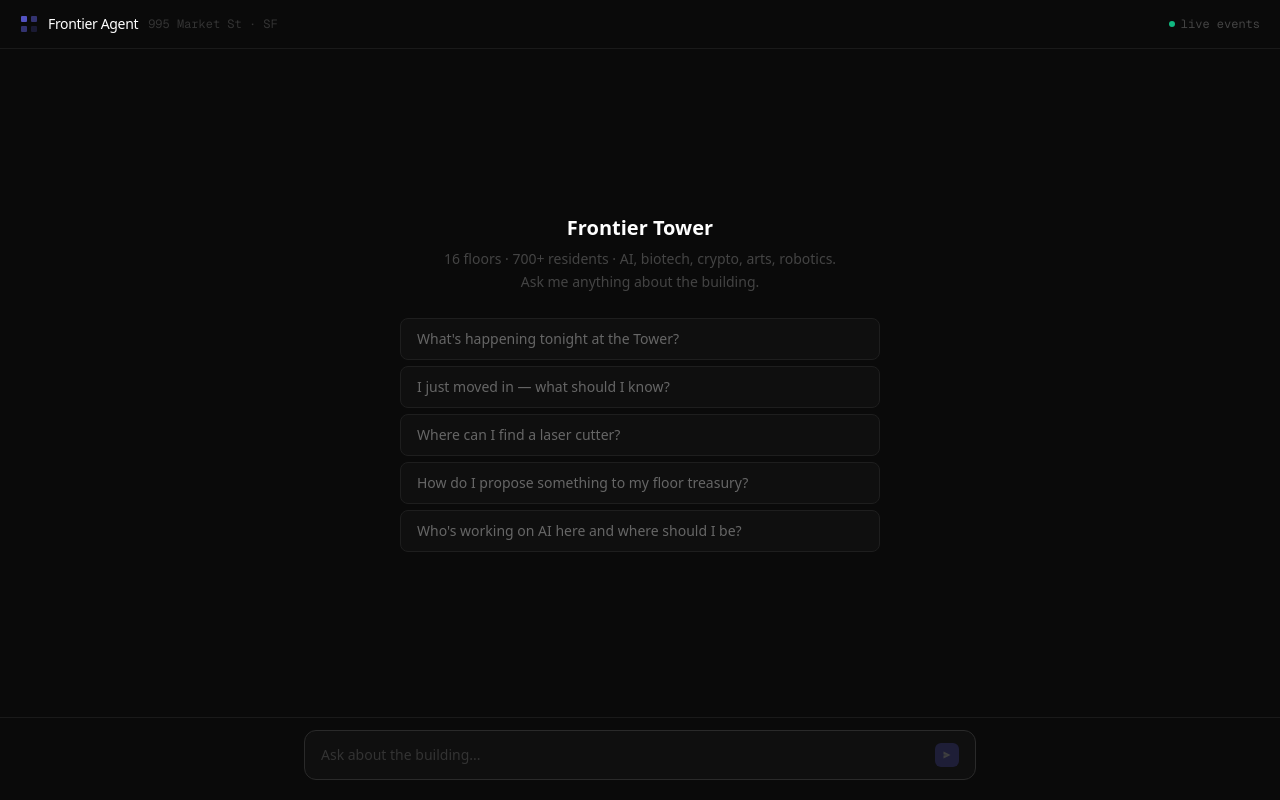
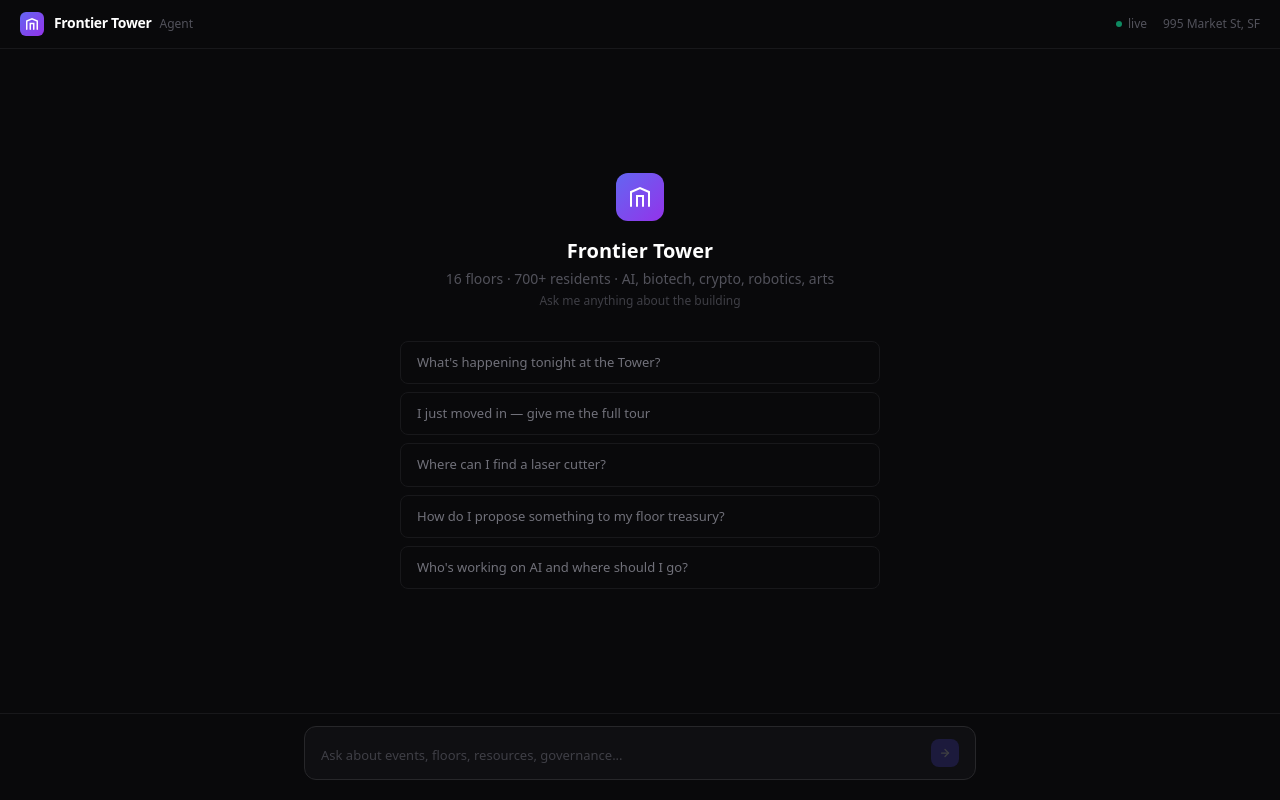
Before and after one commit to terencela/frontier-agent, a Next.js app: page / in a window 1280 px wide. Built offline with nearby package versions, Linux system fonts and the light colour scheme.

Commit message:
Add ElevenLabs voice TTS, upgrade to Claude Sonnet 4, improve UI and documentation

```diff
--- a/app/api/chat/route.ts
+++ b/app/api/chat/route.ts
@@ -5,19 +5,19 @@ import { SYSTEM_PROMPT } from "@/lib/frontier-data";
 export const runtime = "nodejs";
 export const maxDuration = 30;
 
+const client = new Anthropic();
+
 export async function POST(req: Request) {
-  const apiKey = process.env.ANTHROPIC_API_KEY;
-  if (!apiKey) return new Response("Missing ANTHROPIC_API_KEY", { status: 500 });
-
   const { messages } = await req.json();
   const events = await fetchFrontierTowerEvents();
-  const system = SYSTEM_PROMPT + `\n\nLIVE EVENTS:\n${formatEventsForPrompt(events)}`;
+  const system = SYSTEM_PROMPT + `\n\nLIVE EVENTS (fetched from lu.ma/frontiertower via Unbrowse):\n${formatEventsForPrompt(events)}`;
 
+  const encoder = new TextEncoder();
+  const readable = new ReadableStream({
+    async start(controller) {
       try {
-    const client = new Anthropic({ apiKey });
-    // Non-streaming first to debug
-    const response = await client.messages.create({
-      model: "claude-haiku-4-5-20251001",
+        const stream = await client.messages.stream({
+          model: "claude-sonnet-4-20250514",
           max_tokens: 1024,
           system,
           messages: messages.map((m: { role: string; content: string }) => ({
@@ -25,11 +25,18 @@ export async function POST(req: Request) {
             content: m.content,
           })),
         });
-    const text = response.content[0].type === "text" ? response.content[0].text : "";
-    return new Response(text, { headers: { "Content-Type": "text/plain; charset=utf-8" } });
-  } catch (err) {
-    const error = err as Error & { status?: number; error?: unknown };
-    const detail = JSON.stringify({ msg: error.message, status: error.status, error: error.error });
-    return new Response(`Debug: ${detail}`, { status: 500 });
+        for await (const chunk of stream) {
+          if (chunk.type === "content_block_delta" && chunk.delta.type === "text_delta") {
+            controller.enqueue(encoder.encode(chunk.delta.text));
           }
         }
+      } catch (err) {
+        controller.enqueue(encoder.encode(err instanceof Error ? err.message : String(err)));
+      } finally {
+        controller.close();
+      }
+    },
+  });
+
+  return new Response(readable, { headers: { "Content-Type": "text/plain; charset=utf-8" } });
+}
--- /dev/null
+++ b/app/api/voice/route.ts
@@ -0,0 +1,36 @@
+export const runtime = "nodejs";
+export const maxDuration = 30;
+
+export async function POST(req: Request) {
+  const { text } = await req.json();
+  if (!text) return new Response("Missing text", { status: 400 });
+
+  const apiKey = process.env.ELEVENLABS_API_KEY;
+  if (!apiKey) return new Response("Missing ElevenLabs key", { status: 500 });
+
+  const res = await fetch("https://api.elevenlabs.io/v1/text-to-speech/21m00Tcm4TlvDq8ikWAM", {
+    method: "POST",
+    headers: {
+      "xi-api-key": apiKey,
+      "Content-Type": "application/json",
+      Accept: "audio/mpeg",
+    },
+    body: JSON.stringify({
+      text: text.slice(0, 1000),
+      model_id: "eleven_turbo_v2_5",
+      voice_settings: { stability: 0.5, similarity_boost: 0.75 },
+    }),
+  });
+
+  if (!res.ok) {
+    const err = await res.text();
+    return new Response(`ElevenLabs error: ${err}`, { status: 500 });
+  }
+
+  return new Response(res.body, {
+    headers: {
+      "Content-Type": "audio/mpeg",
+      "Cache-Control": "no-cache",
+    },
+  });
+}
--- a/components/chat.tsx
+++ b/components/chat.tsx
@@ -9,41 +9,37 @@ interface Message {
 
 const SUGGESTED = [
   "What's happening tonight at the Tower?",
-  "I just moved in — what should I know?",
+  "I just moved in — give me the full tour",
   "Where can I find a laser cutter?",
   "How do I propose something to my floor treasury?",
-  "Who's working on AI here and where should I be?",
+  "Who's working on AI and where should I go?",
 ];
 
 function MessageContent({ content }: { content: string }) {
-  // Render markdown-like bold and bullets
   const lines = content.split("\n");
   return (
-    <div className="space-y-1">
+    <div className="space-y-1.5">
       {lines.map((line, i) => {
         if (line.startsWith("• ") || line.startsWith("- ")) {
           return (
-            <div key={i} className="flex gap-2">
-              <span className="text-[#5b5bd6] shrink-0 mt-0.5">·</span>
+            <div key={i} className="flex gap-2.5 pl-1">
+              <span className="text-indigo-400 shrink-0 mt-0.5">&#8250;</span>
               <span dangerouslySetInnerHTML={{ __html: boldify(line.slice(2)) }} />
             </div>
           );
         }
-        if (line.startsWith("## ") || line.startsWith("# ")) {
-          return <div key={i} className="font-semibold text-white text-sm mt-2" dangerouslySetInnerHTML={{ __html: boldify(line.replace(/^#+\s/, "")) }} />;
+        if (/^#{1,3}\s/.test(line)) {
+          return <div key={i} className="font-semibold text-white text-[13px] mt-3 mb-1" dangerouslySetInnerHTML={{ __html: boldify(line.replace(/^#+\s/, "")) }} />;
         }
-        if (line.startsWith("**") && line.endsWith("**")) {
-          return <div key={i} className="font-semibold text-white text-sm" dangerouslySetInnerHTML={{ __html: boldify(line) }} />;
-        }
-        if (line.trim() === "") return <div key={i} className="h-1" />;
+        if (line.trim() === "") return <div key={i} className="h-2" />;
         return <div key={i} dangerouslySetInnerHTML={{ __html: boldify(line) }} />;
       })}
     </div>
   );
 }
 
-function boldify(text: string) {
-  return text.replace(/\*\*([^*]+)\*\*/g, '<strong class="text-white font-semibold">$1</strong>');
+function boldify(t: string) {
+  return t.replace(/\*\*([^*]+)\*\*/g, '<strong class="text-white font-medium">$1</strong>');
 }
 
 export default function Chat() {
@@ -51,12 +47,34 @@ export default function Chat() {
   const [input, setInput] = useState("");
   const [loading, setLoading] = useState(false);
   const [streamingText, setStreamingText] = useState("");
+  const [speaking, setSpeaking] = useState(false);
   const bottomRef = useRef<HTMLDivElement>(null);
   const inputRef = useRef<HTMLTextAreaElement>(null);
+  const audioRef = useRef<HTMLAudioElement | null>(null);
 
   useEffect(() => {
     bottomRef.current?.scrollIntoView({ behavior: "smooth" });
   }, [messages, streamingText]);
+
+  async function speakText(text: string) {
+    setSpeaking(true);
+    try {
+      const res = await fetch("/api/voice", {
+        method: "POST",
+        headers: { "Content-Type": "application/json" },
+        body: JSON.stringify({ text: text.slice(0, 800) }),
+      });
+      if (!res.ok) { setSpeaking(false); return; }
+      const blob = await res.blob();
+      const url = URL.createObjectURL(blob);
+      if (audioRef.current) { audioRef.current.pause(); }
+      const audio = new Audio(url);
+      audioRef.current = audio;
+      audio.onended = () => setSpeaking(false);
+      audio.onerror = () => setSpeaking(false);
+      audio.play();
+    } catch { setSpeaking(false); }
+  }
 
   async function send(content: string) {
     if (!content.trim() || loading) return;
@@ -73,87 +91,80 @@ export default function Chat() {
         headers: { "Content-Type": "application/json" },
         body: JSON.stringify({ messages: next }),
       });
-
       if (!res.ok) {
         const err = await res.text();
-        setMessages([...next, { role: "assistant", content: `⚠️ ${err}` }]);
+        setMessages([...next, { role: "assistant", content: err }]);
         return;
       }
-
-      if (!res.body) throw new Error("No stream body");
+      if (!res.body) throw new Error("No stream");
       const reader = res.body.getReader();
       const decoder = new TextDecoder();
       let full = "";
-
       while (true) {
         const { done, value } = await reader.read();
         if (done) break;
         full += decoder.decode(value, { stream: true });
         setStreamingText(full);
       }
-
       setMessages([...next, { role: "assistant", content: full }]);
       setStreamingText("");
     } catch (e) {
-      const msg = e instanceof Error ? e.message : "Unknown error";
-      setMessages([...next, { role: "assistant", content: `⚠️ ${msg}` }]);
+      setMessages([...next, { role: "assistant", content: e instanceof Error ? e.message : "Error" }]);
     } finally {
       setLoading(false);
-      setTimeout(() => inputRef.current?.focus(), 100);
+      setTimeout(() => inputRef.current?.focus(), 50);
     }
   }
 
-  function onSubmit(e: FormEvent) {
-    e.preventDefault();
-    send(input);
+  function onSubmit(e: FormEvent) { e.preventDefault(); send(input); }
+  function onKeyDown(e: React.KeyboardEvent<HTMLTextAreaElement>) {
+    if (e.key === "Enter" && !e.shiftKey) { e.preventDefault(); send(input); }
   }
 
-  function onKeyDown(e: React.KeyboardEvent<HTMLTextAreaElement>) {
-    if (e.key === "Enter" && !e.shiftKey) {
-      e.preventDefault();
-      send(input);
-    }
-  }
-
-  const showEmpty = messages.length === 0 && !streamingText;
+  const empty = messages.length === 0 && !streamingText;
 
   return (
-    <div className="flex flex-col h-screen bg-[#0a0a0a] text-[#c8c8c8] text-sm">
-      {/* Header */}
-      <header className="flex items-center justify-between px-5 py-3.5 border-b border-[#1a1a1a] shrink-0">
+    <div className="flex flex-col h-screen bg-[#09090b] text-[#a1a1aa] text-[13px] leading-relaxed">
+      <header className="flex items-center justify-between px-5 py-3 border-b border-[#18181b] shrink-0">
         <div className="flex items-center gap-2.5">
-          <svg width="18" height="18" viewBox="0 0 18 18" fill="none">
-            <rect x="1" y="1" width="6" height="6" rx="1" fill="#5b5bd6" fillOpacity="0.9" />
-            <rect x="11" y="1" width="6" height="6" rx="1" fill="#5b5bd6" fillOpacity="0.5" />
-            <rect x="1" y="11" width="6" height="6" rx="1" fill="#5b5bd6" fillOpacity="0.5" />
-            <rect x="11" y="11" width="6" height="6" rx="1" fill="#5b5bd6" fillOpacity="0.2" />
-          </svg>
-          <span className="text-white font-medium tracking-tight">Frontier Agent</span>
-          <span className="text-[#333] text-xs font-mono">995 Market St · SF</span>
+          <div className="w-6 h-6 rounded-md bg-gradient-to-br from-indigo-500 to-purple-600 flex items-center justify-center">
+            <svg width="14" height="14" viewBox="0 0 24 24" fill="none" stroke="white" strokeWidth="2.5" strokeLinecap="round"><path d="M3 21V7l9-4 9 4v14"/><path d="M9 21V11h6v10"/></svg>
+          </div>
+          <div>
+            <span className="text-white font-semibold text-sm tracking-tight">Frontier Tower</span>
+            <span className="text-[#52525b] text-xs ml-2">Agent</span>
+          </div>
         </div>
-        <div className="flex items-center gap-1.5">
-          <div className="w-1.5 h-1.5 rounded-full bg-emerald-500" />
-          <span className="text-[#444] text-xs font-mono">live events</span>
+        <div className="flex items-center gap-4">
+          <div className="flex items-center gap-1.5">
+            <div className="w-1.5 h-1.5 rounded-full bg-emerald-500 animate-pulse" />
+            <span className="text-[#52525b] text-xs">live</span>
+          </div>
+          <a href="https://frontiertower.io" target="_blank" rel="noreferrer" className="text-[#52525b] text-xs hover:text-[#71717a] transition-colors">
+            995 Market St, SF
+          </a>
         </div>
       </header>
 
-      {/* Messages */}
       <div className="flex-1 overflow-y-auto">
-        {showEmpty ? (
-          <div className="flex flex-col items-center justify-center h-full gap-6 px-4 max-w-lg mx-auto">
+        {empty ? (
+          <div className="flex flex-col items-center justify-center h-full gap-8 px-4 max-w-lg mx-auto">
             <div className="text-center">
-              <div className="text-white text-xl font-semibold mb-1.5">Frontier Tower</div>
-              <p className="text-[#444] text-sm leading-relaxed">
-                16 floors · 700+ residents · AI, biotech, crypto, arts, robotics.<br />
-                Ask me anything about the building.
+              <div className="w-12 h-12 rounded-xl bg-gradient-to-br from-indigo-500 to-purple-600 flex items-center justify-center mx-auto mb-4">
+                <svg width="24" height="24" viewBox="0 0 24 24" fill="none" stroke="white" strokeWidth="2" strokeLinecap="round"><path d="M3 21V7l9-4 9 4v14"/><path d="M9 21V11h6v10"/></svg>
+              </div>
+              <h1 className="text-white text-xl font-semibold mb-1">Frontier Tower</h1>
+              <p className="text-[#52525b] text-sm">
+                16 floors &middot; 700+ residents &middot; AI, biotech, crypto, robotics, arts
               </p>
+              <p className="text-[#3f3f46] text-xs mt-1">Ask me anything about the building</p>
             </div>
-            <div className="w-full space-y-1.5">
+            <div className="w-full space-y-2">
               {SUGGESTED.map((s) => (
                 <button
                   key={s}
                   onClick={() => send(s)}
-                  className="w-full text-left px-4 py-2.5 rounded-lg border border-[#1e1e1e] bg-[#0f0f0f] text-[#666] text-sm hover:border-[#2a2a2a] hover:text-[#aaa] transition-all"
+                  className="w-full text-left px-4 py-2.5 rounded-lg border border-[#18181b] bg-[#09090b] text-[#71717a] text-[13px] hover:border-[#27272a] hover:text-[#a1a1aa] hover:bg-[#0f0f12] transition-all"
                 >
                   {s}
                 </button>
@@ -165,44 +176,46 @@ export default function Chat() {
             {messages.map((m, i) => (
               <div key={i} className={`flex gap-3 ${m.role === "user" ? "justify-end" : "justify-start"}`}>
                 {m.role === "assistant" && (
-                  <div className="shrink-0 w-5 h-5 mt-0.5 rounded bg-[#5b5bd6] bg-opacity-20 border border-[#5b5bd6] border-opacity-40 flex items-center justify-center">
-                    <div className="w-1.5 h-1.5 rounded-full bg-[#5b5bd6]" />
+                  <div className="shrink-0 w-6 h-6 mt-0.5 rounded-md bg-gradient-to-br from-indigo-500/20 to-purple-600/20 border border-indigo-500/30 flex items-center justify-center">
+                    <div className="w-1.5 h-1.5 rounded-full bg-indigo-400" />
                   </div>
                 )}
-                <div
-                  className={`leading-relaxed max-w-[85%] ${
-                    m.role === "user"
-                      ? "px-3.5 py-2.5 rounded-xl bg-[#141414] border border-[#222] text-[#bbb]"
-                      : "text-[#b0b0b0]"
-                  }`}
-                >
-                  {m.role === "assistant" ? (
-                    <MessageContent content={m.content} />
-                  ) : (
-                    m.content
-                  )}
+                <div className={`max-w-[85%] ${
+                  m.role === "user"
+                    ? "px-3.5 py-2.5 rounded-xl bg-[#18181b] border border-[#27272a] text-[#d4d4d8]"
+                    : "text-[#a1a1aa]"
+                }`}>
+                  {m.role === "assistant" ? <MessageContent content={m.content} /> : m.content}
                 </div>
+                {m.role === "assistant" && (
+                  <button
+                    onClick={() => speakText(m.content)}
+                    disabled={speaking}
+                    className="shrink-0 mt-0.5 w-6 h-6 rounded-md border border-[#27272a] flex items-center justify-center hover:border-[#3f3f46] transition-colors disabled:opacity-30"
+                    title="Listen"
+                  >
+                    <svg width="10" height="10" viewBox="0 0 24 24" fill="none" stroke={speaking ? "#818cf8" : "#71717a"} strokeWidth="2.5">
+                      <polygon points="5 3 19 12 5 21 5 3" fill={speaking ? "#818cf8" : "none"} />
+                    </svg>
+                  </button>
+                )}
               </div>
             ))}
 
             {(streamingText || loading) && (
               <div className="flex gap-3 justify-start">
-                <div className="shrink-0 w-5 h-5 mt-0.5 rounded bg-[#5b5bd6] bg-opacity-20 border border-[#5b5bd6] border-opacity-40 flex items-center justify-center">
-                  <div className="w-1.5 h-1.5 rounded-full bg-[#5b5bd6]" />
+                <div className="shrink-0 w-6 h-6 mt-0.5 rounded-md bg-gradient-to-br from-indigo-500/20 to-purple-600/20 border border-indigo-500/30 flex items-center justify-center">
+                  <div className="w-1.5 h-1.5 rounded-full bg-indigo-400 animate-pulse" />
                 </div>
                 {streamingText ? (
-                  <div className="text-[#b0b0b0] leading-relaxed max-w-[85%]">
+                  <div className="text-[#a1a1aa] max-w-[85%]">
                     <MessageContent content={streamingText} />
-                    <span className="inline-block w-0.5 h-3.5 bg-[#5b5bd6] ml-0.5 align-middle animate-pulse" />
+                    <span className="inline-block w-0.5 h-3 bg-indigo-400 ml-0.5 align-middle animate-pulse" />
                   </div>
                 ) : (
-                  <div className="flex gap-1 items-center py-1">
+                  <div className="flex gap-1.5 items-center py-2">
                     {[0, 150, 300].map((d) => (
-                      <div
-                        key={d}
-                        className="w-1 h-1 rounded-full bg-[#333]"
-                        style={{ animation: `pulse 1.2s ${d}ms infinite` }}
-                      />
+                      <div key={d} className="w-1 h-1 rounded-full bg-[#3f3f46]" style={{ animation: `pulse 1.4s ${d}ms infinite` }} />
                     ))}
                   </div>
                 )}
@@ -213,22 +226,17 @@ export default function Chat() {
         )}
       </div>
 
-      {/* Input */}
-      <div className="shrink-0 px-4 pb-5 pt-3 border-t border-[#1a1a1a]">
+      <div className="shrink-0 px-4 pb-5 pt-3 border-t border-[#18181b]">
         <form onSubmit={onSubmit} className="max-w-2xl mx-auto">
-          <div className="flex items-end gap-2.5 bg-[#0f0f0f] border border-[#1e1e1e] rounded-xl px-4 py-3 focus-within:border-[#2a2a2a] transition-colors">
+          <div className="flex items-end gap-2.5 bg-[#0f0f12] border border-[#18181b] rounded-xl px-4 py-3 focus-within:border-[#27272a] transition-colors">
             <textarea
               ref={inputRef}
               value={input}
-              onChange={(e) => {
-                setInput(e.target.value);
-                e.target.style.height = "auto";
-                e.target.style.height = Math.min(e.target.scrollHeight, 120) + "px";
-              }}
+              onChange={(e) => { setInput(e.target.value); e.target.style.height = "auto"; e.target.style.height = Math.min(e.target.scrollHeight, 120) + "px"; }}
               onKeyDown={onKeyDown}
-              placeholder="Ask about the building..."
+              placeholder="Ask about events, floors, resources, governance..."
               rows={1}
-              className="flex-1 bg-transparent text-[#ccc] text-sm placeholder-[#333] resize-none outline-none leading-relaxed"
+              className="flex-1 bg-transparent text-[#d4d4d8] text-[13px] placeholder-[#3f3f46] resize-none outline-none leading-relaxed"
               style={{ minHeight: "22px", maxHeight: "120px" }}
               disabled={loading}
               autoFocus
@@ -236,10 +244,10 @@ export default function Chat() {
             <button
               type="submit"
               disabled={!input.trim() || loading}
-              className="shrink-0 w-6 h-6 rounded-md bg-[#5b5bd6] disabled:opacity-20 hover:bg-[#6c6ce0] transition-colors flex items-center justify-center"
+              className="shrink-0 w-7 h-7 rounded-lg bg-indigo-600 disabled:opacity-20 hover:bg-indigo-500 transition-colors flex items-center justify-center"
             >
-              <svg width="10" height="10" viewBox="0 0 10 10" fill="none">
-                <path d="M1.5 8.5L8.5 5L1.5 1.5V4.5L5.5 5L1.5 5.5V8.5Z" fill="white" />
+              <svg width="12" height="12" viewBox="0 0 24 24" fill="none" stroke="white" strokeWidth="2.5" strokeLinecap="round">
+                <line x1="5" y1="12" x2="19" y2="12"/><polyline points="12 5 19 12 12 19"/>
               </svg>
             </button>
           </div>
```
Also changed, not shown: 2 other files (tests, documents, lock files or other folders). Lines whose indentation alone changed are shown as unchanged.
